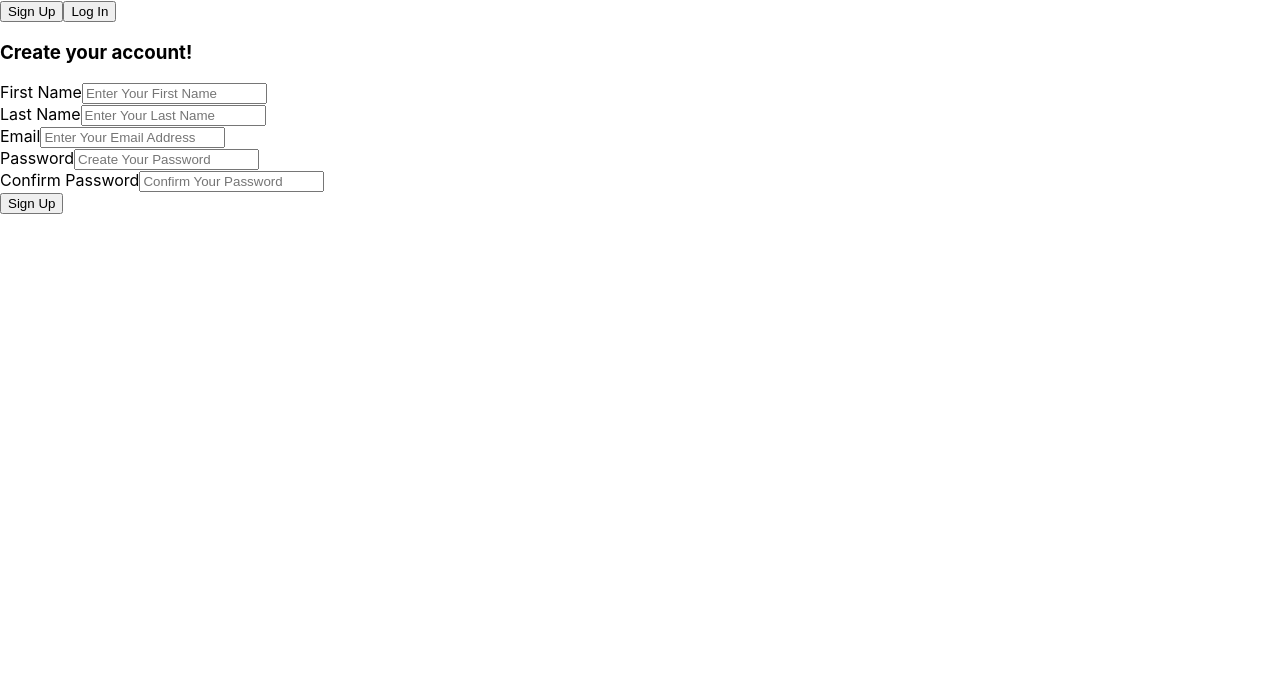
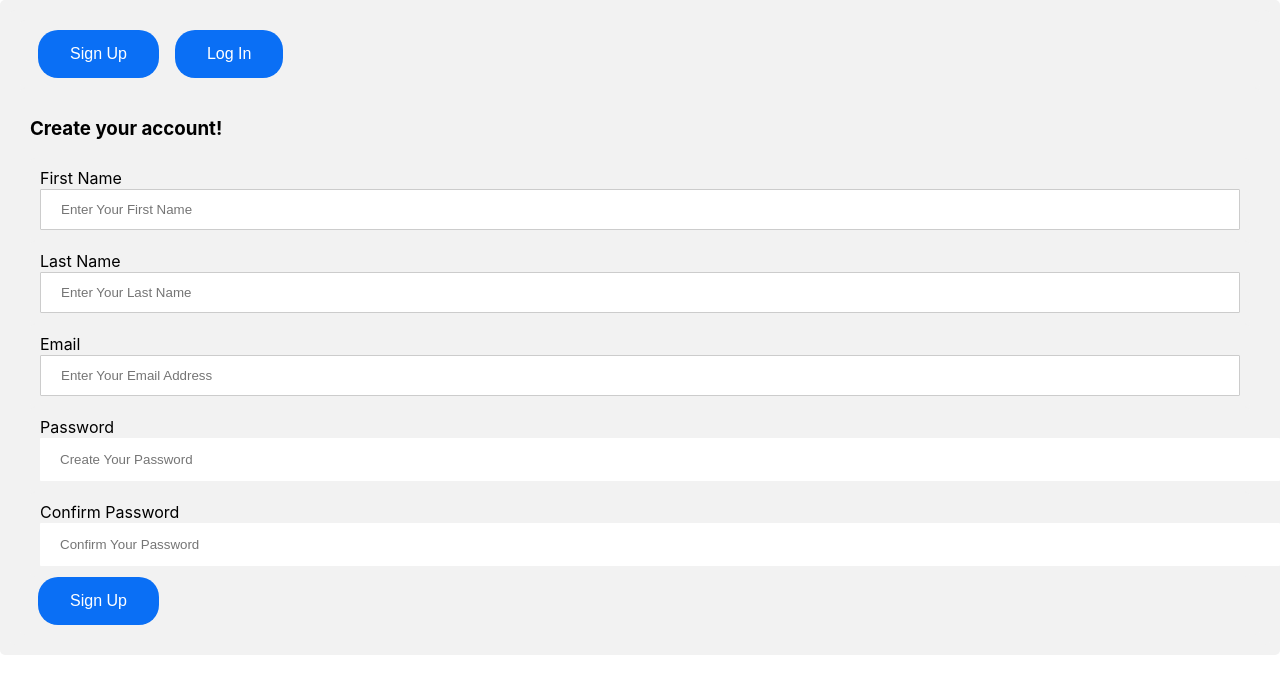
Before and after one commit to AyeitsAlex21/Video-Streaming, a React (Create React App) app in the folder frontend/: page / in a window 1280 px wide. Shown: the top 694 px of the page. Built offline with nearby package versions, Linux system fonts and the light colour scheme.

Commit message:
adding css for login and sign up

```diff
--- a/frontend/src/Chat.js
+++ b/frontend/src/Chat.js
@@ -2,7 +2,7 @@
 
 import React, { useState } from 'react';
 import axios from 'axios';
-import './Chat.css';
+import './css/Chat.css';
 
 function ChatComponent() {
   const [input, setInput] = useState('');
--- a/frontend/src/SignInLogIn.js
+++ b/frontend/src/SignInLogIn.js
@@ -1,6 +1,7 @@
 import React, { useState } from 'react';
 import SignUp from './authentication/SignUp';
 import SignIn from './authentication/SignIn';
+import "./css/SignInLogIn.css"
 
 function SignInLogIn() {
   const [view, setView] = useState('signup'); // 'signup' or 'login'
--- /dev/null
+++ b/frontend/src/css/SignInLogIn.css
@@ -0,0 +1,74 @@
+input[type=text], select {
+    width: 100%;
+    padding: 12px 20px;
+    margin: 1px 0;
+    display: inline-block;
+    border: 1px solid #ccc;
+    border-radius: 1px;
+    box-sizing: border-box;
+}
+
+input[type=email], select {
+    width: 100%;
+    padding: 12px 20px;
+    margin: 1px 0;
+    display: inline-block;
+    border: 1px solid #ccc;
+    border-radius: 1px;
+    box-sizing: border-box;
+}
+
+input[type=password] {
+    width: 100%;
+    background-color: #ffffff;
+    color: rgb(0, 0, 0);
+    padding: 14px 20px;
+    margin: 1px 0;
+    border: none;
+    border-radius: 1px;
+    cursor: pointer;
+}
+
+input[type=submit] {
+    width: 100%;
+    background-color: #4CAF50;
+    color: white;
+    padding: 14px 20px;
+    margin: 1px 0;
+    border: none;
+    border-radius: 1px;
+    cursor: pointer;
+}
+
+input[type=submit]:hover {
+    background-color: #45a049;
+}
+
+div {
+    border-radius: 5px;
+    background-color: #f2f2f2;
+    padding: 10px;
+}
+
+button {
+    background-color: #0a6ff5;
+    border: 10px;
+    border-radius: 20px;
+    margin: 0px 8px;
+    color: white;
+    padding: 15px 32px;
+    text-align: center;
+    text-decoration: none;
+    display: inline-block;
+    font-size: 16px;
+}
+
+button:hover {
+    background-color: #0754b8;
+}
+
+button:active {
+    background-color: #0754b8;
+    box-shadow: 0 5px #666;
+    transform: translateY(4px);
+}
```
Also changed, not shown: frontend/src/css/Chat.css (renamed from frontend/src/Chat.css).
